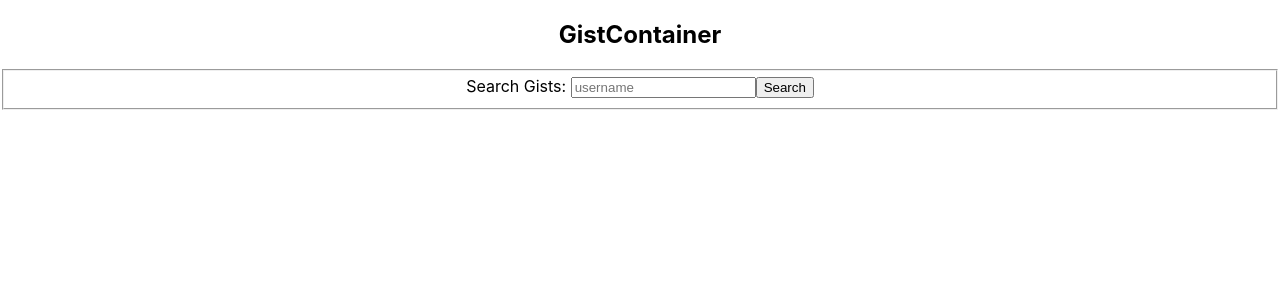
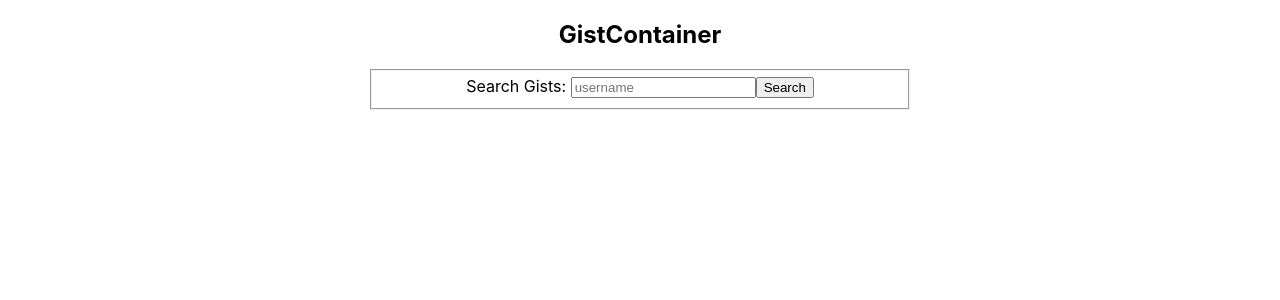
Before and after one commit to ShaneMoyo/gist-render-props, a React (Create React App) app: page / in a window 1280 px wide. Shown: the top 300 px of the page. Built offline with nearby package versions, Linux system fonts and the light colour scheme.

Commit message:
add some inline styles.

```diff
--- a/src/components/gists/GistContainer.js
+++ b/src/components/gists/GistContainer.js
@@ -14,11 +14,11 @@ class GistContainer extends Component {
         });
         try {
             const gists = await github.getGistsByUsername(username);
-            debugger;
+            console.log('gistsss: ', gists);
             this.setState({
                 gists,
                 loading: false,
-            })
+            });
         } catch (error) {
             this.setState({
                 loading: false,
@@ -28,10 +28,11 @@ class GistContainer extends Component {
     }
 
     render() {
+        const { loading, error } = this.state;
         return (
             <section>
                 <h1>GistContainer</h1>
-                <Search search={this.handleSearch}/>
+                <Search search={this.handleSearch} loading={loading} error={error}/>
             </section>
         );
     }
--- a/src/components/gists/Search.js
+++ b/src/components/gists/Search.js
@@ -1,6 +1,6 @@
 import React, { useState } from 'react';
 
-export default function Search({ search }) {
+export default function Search({ search, loading, error }) {
     const [username, setUsername] = useState("");
 
     const handleChange = value => setUsername(value);
@@ -10,8 +10,8 @@ export default function Search({ search }) {
     }
 
     return(
-        <form onSubmit={event => handleSubmit(event)}>
-            <fieldset>
+        <form style={{ display: 'flex', 'justify-content': 'center'}} onSubmit={event => handleSubmit(event)}>
+            <fieldset style={{ width: '40%'}}>
                 <label>Search Gists: </label>
                 <input
                     type="text"
@@ -20,7 +20,7 @@ export default function Search({ search }) {
                     onChange={({ target }) => handleChange(target.value)}
                 />
                  <button type="submit">
-                    Search
+                    {loading ? 'Searching...' : 'Search'}
                 </button>
             </fieldset>
         </form>
--- a/src/services/api.js
+++ b/src/services/api.js
@@ -1,6 +1,5 @@
 const github = {
     getGistsByUsername: function(username) {
-        console.log('hereeee')
         return fetch(`https://api.github.com/users/${username}/gists`)
             .then( res => {
                 if(res.status !== 200) throw new Error('Server error');
```
